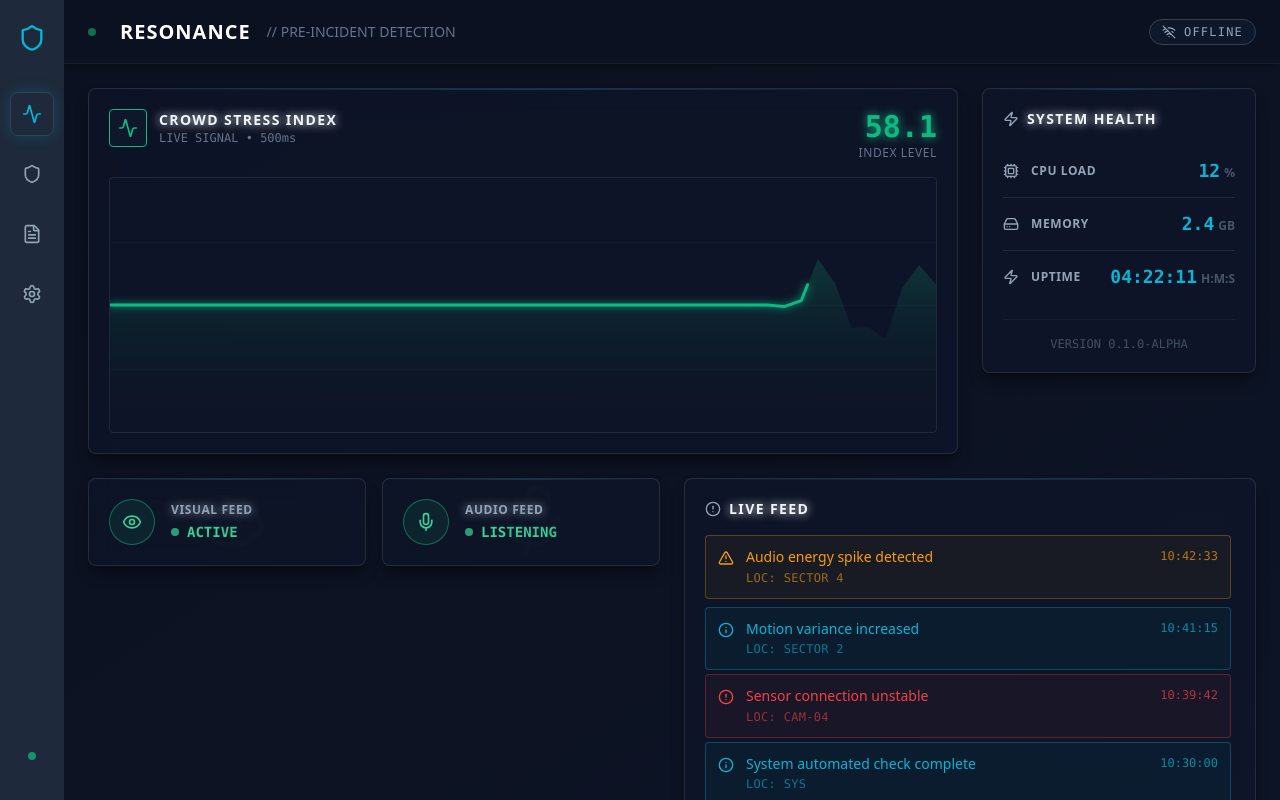
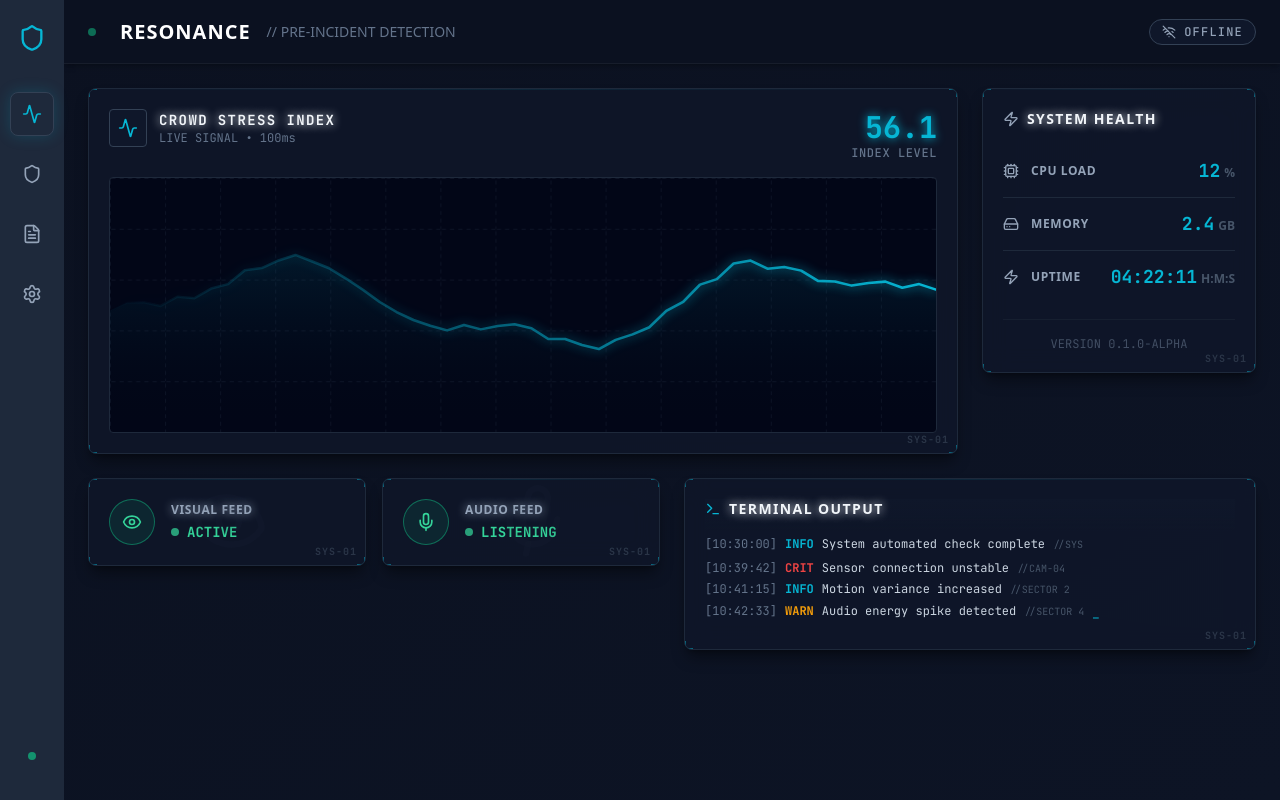
Before and after one commit to Rexy-5097/RESONANCE, a React (Vite) app: page / in a window 1280 px wide. Built offline with nearby package versions, Linux system fonts and the light colour scheme.

Commit message:
feat(ui): finalize cinematic dashboard components

```diff
--- a/src/components/dashboard/AlertFeed.jsx
+++ b/src/components/dashboard/AlertFeed.jsx
@@ -1,56 +1,68 @@
 import React from 'react';
-import { AlertTriangle, AlertCircle, Info } from 'lucide-react';
+import { Terminal } from 'lucide-react';
 import CyberCard from '../ui/CyberCard';
 
+// Mock data (Chronological: Oldest -> Newest for Terminal handling)
 const mockAlerts = [
+    { id: 4, type: 'info', message: 'System automated check complete', time: '10:30:00', loc: 'SYS' },
+    { id: 3, type: 'crit', message: 'Sensor connection unstable', time: '10:39:42', loc: 'Cam-04' },
+    { id: 2, type: 'info', message: 'Motion variance increased', time: '10:41:15', loc: 'Sector 2' },
     { id: 1, type: 'warn', message: 'Audio energy spike detected', time: '10:42:33', loc: 'Sector 4' },
-    { id: 2, type: 'info', message: 'Motion variance increased', time: '10:41:15', loc: 'Sector 2' },
-    { id: 3, type: 'crit', message: 'Sensor connection unstable', time: '10:39:42', loc: 'Cam-04' },
-    { id: 4, type: 'info', message: 'System automated check complete', time: '10:30:00', loc: 'SYS' },
 ];
 
-const AlertItem = ({ alert }) => {
-    const colors = {
-        warn: 'text-signal-warn border-signal-warn/30 bg-signal-warn/5',
-        crit: 'text-signal-crit border-signal-crit/30 bg-signal-crit/5',
-        info: 'text-tech-cyan border-tech-cyan/30 bg-tech-cyan/5',
+const AlertItem = ({ alert, isLatest }) => {
+    const typeLabel = {
+        warn: 'WARN',
+        crit: 'CRIT',
+        info: 'INFO',
     };
 
-    const Icons = {
-        warn: AlertTriangle,
-        crit: AlertCircle,
-        info: Info,
+    const colors = {
+        warn: 'text-signal-warn',
+        crit: 'text-signal-crit',
+        info: 'text-tech-cyan',
     };
 
-    const Icon = Icons[alert.type];
-
     return (
-        <div className={`flex items-start gap-3 p-3 rounded border mb-2 last:mb-0 ${colors[alert.type]}`}>
-            <Icon size={16} className="mt-0.5 shrink-0" />
-            <div className="flex-1">
-                <div className="flex justify-between items-start">
-                    <span className="text-sm font-medium leading-tight">{alert.message}</span>
-                    <span className="text-xs opacity-70 font-mono whitespace-nowrap ml-2">{alert.time}</span>
-                </div>
-                <p className="text-xs opacity-60 mt-1 font-mono uppercase tracking-wide">LOC: {alert.loc}</p>
-            </div>
+        <div className="font-mono text-xs mb-1 last:mb-0 leading-relaxed">
+            <span className="text-slate-500 mr-2">[{alert.time}]</span>
+            <span className={`${colors[alert.type]} mr-2 font-bold`}>
+                {typeLabel[alert.type]}
+            </span>
+            <span className="text-slate-300">
+                {alert.message}
+            </span>
+            <span className="text-slate-600 mx-2 text-[10px] uppercase">
+                //{alert.loc}
+            </span>
+            {isLatest && (
+                <span className="animate-pulse font-bold text-tech-cyan inline-block translate-y-[2px]">_</span>
+            )}
         </div>
     );
 };
 
 const AlertFeed = () => {
     return (
-        <CyberCard className="flex flex-col h-full">
-            <h3 className="text-slate-100 font-bold uppercase tracking-widest text-sm mb-4 flex items-center gap-2 glow-text">
-                <AlertCircle size={16} className="text-slate-400" />
-                Live Feed
+        <CyberCard className="flex flex-col h-full relative" title="System Logs">
+            <div className="absolute top-0 left-0 w-full h-8 bg-gradient-to-b from-slate-900 via-slate-900/80 to-transparent z-10 pointer-events-none" />
+
+            <h3 className="text-slate-100 font-bold uppercase tracking-widest text-sm mb-4 flex items-center gap-2 glow-text relative z-20">
+                <Terminal size={16} className="text-tech-cyan" />
+                Terminal Output
             </h3>
-            <div className="flex-1 overflow-y-auto pr-1 space-y-1 custom-scrollbar">
-                {mockAlerts.map(alert => (
-                    <AlertItem key={alert.id} alert={alert} />
-                ))}
-                {/* Gradient fade at bottom */}
-                <div className="h-4" />
+
+            <div className="flex-1 overflow-y-auto pr-1 custom-scrollbar flex flex-col justify-end min-h-0 relative">
+                {/* Mask to fade top (older logs) */}
+                <div className="space-y-0.5 pb-2">
+                    {mockAlerts.map((alert, index) => (
+                        <AlertItem
+                            key={alert.id}
+                            alert={alert}
+                            isLatest={index === mockAlerts.length - 1}
+                        />
+                    ))}
+                </div>
             </div>
         </CyberCard>
     );
--- a/src/components/dashboard/PulseMonitor.jsx
+++ b/src/components/dashboard/PulseMonitor.jsx
@@ -17,7 +17,7 @@ const PulseMonitor = () => {
                 return [...prev.slice(1), val];
             });
         };
-        const interval = setInterval(updateSignal, 500);
+        const interval = setInterval(updateSignal, 100); // Faster update for oscilloscope feel
         return () => clearInterval(interval);
     }, []);
 
@@ -32,74 +32,77 @@ const PulseMonitor = () => {
     const currentValue = data[data.length - 1];
 
     const getStatusColor = (val) => {
-        if (val > 80) return 'text-signal-crit border-signal-crit shadow-signal-crit/20';
-        if (val > 60) return 'text-signal-warn border-signal-warn shadow-signal-warn/20';
-        return 'text-signal-safe border-signal-safe shadow-signal-safe/20';
+        if (val > 80) return 'text-signal-crit shadow-signal-crit/20';
+        if (val > 60) return 'text-signal-warn shadow-signal-warn/20';
+        return 'text-tech-cyan shadow-tech-cyan/20';
     }
 
     const statusClass = getStatusColor(currentValue);
-    const glowColor = currentValue > 80 ? '#EF4444' : currentValue > 60 ? '#F59E0B' : '#10B981';
+    // Use Cyan as default, Red/Orange for alerts
+    const glowColor = currentValue > 80 ? '#EF4444' : currentValue > 60 ? '#F59E0B' : '#06B6D4';
 
     return (
         <CyberCard className="col-span-2 group">
             <div className="flex justify-between items-start mb-4">
                 <div className="flex items-center gap-3">
-                    <div className={clsx("p-2 rounded bg-slate-900 border transition-colors duration-500", statusClass.split(' ')[1])}>
+                    <div className="p-2 rounded bg-slate-900 border border-slate-700">
                         <Activity size={20} className={statusClass.split(' ')[0]} />
                     </div>
                     <div>
-                        <h3 className="text-sm font-bold text-slate-100 uppercase tracking-widest glow-text">Crowd Stress Index</h3>
-                        <p className="text-xs text-slate-500 font-mono">LIVE SIGNAL • 500ms</p>
+                        <h3 className="text-sm font-bold text-slate-100 uppercase tracking-widest glow-text font-mono">Crowd Stress Index</h3>
+                        <p className="text-xs text-slate-500 font-mono">LIVE SIGNAL • 100ms</p>
                     </div>
                 </div>
                 <div className="text-right">
                     <div className={clsx("text-3xl font-mono font-bold transition-colors duration-300 glow-text", statusClass.split(' ')[0])}>
                         {currentValue.toFixed(1)}
                     </div>
-                    <p className="text-xs text-slate-500 uppercase font-medium tracking-wider">Index Level</p>
+                    <p className="text-xs text-slate-500 uppercase font-medium tracking-wider font-mono">Index Level</p>
                 </div>
             </div>
 
-            <div className="h-64 bg-slate-900/50 rounded border border-slate-800 relative w-full overflow-hidden">
-                {/* Grid Lines */}
-                {[0.25, 0.5, 0.75].map(p => (
-                    <div key={p} className="absolute w-full border-t border-slate-800/30" style={{ top: `${p * 100}%` }} />
-                ))}
+            <div className="h-64 bg-slate-950 rounded border border-slate-800 relative w-full overflow-hidden">
+                <svg width="100%" height="100%" viewBox={`0 0 ${width} ${height}`} preserveAspectRatio="none" className="absolute inset-0">
+                    <defs>
+                        {/* Grid Pattern */}
+                        <pattern id="grid" width="40" height="40" patternUnits="userSpaceOnUse">
+                            <path d="M 40 0 L 0 0 0 40" fill="none" stroke="#334155" strokeWidth="1" strokeDasharray="3 3" opacity="0.3" />
+                        </pattern>
 
-                <svg width="100%" height="100%" viewBox={`0 0 ${width} ${height}`} preserveAspectRatio="none" className="absolute inset-0 overflow-visible">
+                        {/* Stroke Gradient: Fade from transparent (left/old) to color (right/new) */}
+                        <linearGradient id="stroke-gradient" x1="0%" y1="0%" x2="100%" y2="0%">
+                            <stop offset="0%" stopColor={glowColor} stopOpacity="0" />
+                            <stop offset="20%" stopColor={glowColor} stopOpacity="0.2" />
+                            <stop offset="100%" stopColor={glowColor} stopOpacity="1" />
+                        </linearGradient>
 
-                    <defs>
-                        <filter id="glow-filter" x="-20%" y="-20%" width="140%" height="140%">
-                            <feGaussianBlur stdDeviation="3" result="blur" />
-                            <feComposite in="SourceGraphic" in2="blur" operator="over" />
-                        </filter>
+                        {/* Fill Gradient */}
                         <linearGradient id="fill-gradient" x1="0" x2="0" y1="0" y2="1">
-                            <stop offset="0%" stopColor={glowColor} stopOpacity="0.2" />
+                            <stop offset="0%" stopColor={glowColor} stopOpacity="0.1" />
                             <stop offset="100%" stopColor="transparent" stopOpacity="0" />
                         </linearGradient>
                     </defs>
 
-                    {/* Filled Area */}
+                    {/* Background Grid */}
+                    <rect width="100%" height="100%" fill="url(#grid)" />
+
+                    {/* Filled Area - Subtle */}
                     <path
                         d={`M0,${height} L${points} L${width},${height} Z`}
                         fill="url(#fill-gradient)"
-                        className="transition-colors duration-500"
+                        className="transition-colors duration-300"
                     />
 
-                    {/* Animated Path */}
+                    {/* Main Trace using Gradient Stroke */}
                     <motion.path
-                        d={`M${points.split(' ')[0]} L${points}`} // Move to start then draw line
+                        d={`M${points.split(' ')[0]} L${points}`}
                         fill="none"
-                        stroke={glowColor}
-                        strokeWidth="3"
+                        stroke="url(#stroke-gradient)"
+                        strokeWidth="2"
                         strokeLinecap="round"
                         strokeLinejoin="round"
-                        filter="url(#glow-filter)"
-                        initial={{ pathLength: 0, opacity: 0 }}
-                        animate={{ pathLength: 1, opacity: 1 }}
-                        transition={{ duration: 1.5, ease: "easeInOut" }}
-                        vectorEffect="non-scaling-stroke"
-                        className="transition-colors duration-500"
+                        style={{ filter: `drop-shadow(0 0 4px ${glowColor})` }}
+                        className="transition-colors duration-300"
                     />
                 </svg>
             </div>
--- a/src/components/ui/CyberCard.jsx
+++ b/src/components/ui/CyberCard.jsx
@@ -2,11 +2,11 @@ import React from 'react';
 import { motion } from 'framer-motion';
 import clsx from 'clsx';
 
-const CyberCard = ({ children, className, hover = true, noPadding = false }) => {
+const CyberCard = ({ children, className, hover = true, noPadding = false, title }) => {
     return (
         <motion.div
             className={clsx(
-                "relative overflow-hidden rounded-lg bg-slate-900/60 backdrop-blur-md border border-white/10 shadow-lg",
+                "relative overflow-hidden rounded-lg bg-slate-900/80 backdrop-blur-md border border-slate-800 shadow-lg",
                 "shadow-black/40",
                 noPadding ? "p-0" : "p-5",
                 className
@@ -14,15 +14,29 @@ const CyberCard = ({ children, className, hover = true, noPadding = false }) =>
             initial={{ opacity: 0, scale: 0.98 }}
             animate={{ opacity: 1, scale: 1 }}
             whileHover={hover ? {
-                scale: 1.01,
-                backgroundColor: "rgba(15, 23, 42, 0.7)",
-                borderColor: "rgba(255, 255, 255, 0.15)",
-                boxShadow: "0 20px 25px -5px rgba(0, 0, 0, 0.5), 0 0 15px rgba(6, 182, 212, 0.1)"
+                scale: 1.005, // Reduced scale for "Technical" feel
+                borderColor: "rgba(6, 182, 212, 0.3)",
+                boxShadow: "0 10px 30px -10px rgba(0, 0, 0, 0.5), 0 0 20px rgba(6, 182, 212, 0.05)"
             } : {}}
-            transition={{ duration: 0.4, ease: "easeOut" }}
+            transition={{ duration: 0.2, ease: "easeOut" }} // Snappier transition
         >
+            {/* Corner Accents - Ruggedized Logic */}
+            <div className="absolute top-0 left-0 w-2 h-2 border-t border-l border-tech-cyan/50 rounded-tl" />
+            <div className="absolute top-0 right-0 w-2 h-2 border-t border-r border-tech-cyan/50 rounded-tr" />
+            <div className="absolute bottom-0 left-0 w-2 h-2 border-b border-l border-tech-cyan/50 rounded-bl" />
+
+            {/* Tech ID Label */}
+            <div className="absolute bottom-1 right-2 pointer-events-none">
+                <span className="text-[10px] text-slate-600 font-mono tracking-widest opacity-50 font-bold">
+                    SYS-01
+                </span>
+            </div>
+
+            {/* Bottom-right Corner Accent (Visual only, behind text) */}
+            <div className="absolute bottom-0 right-0 w-2 h-2 border-b border-r border-tech-cyan/50 rounded-br" />
+
             {/* Searchlight/Glow effect at top */}
-            <div className="absolute top-0 left-0 right-0 h-px bg-gradient-to-r from-transparent via-tech-cyan/50 to-transparent opacity-50" />
+            <div className="absolute top-0 left-0 right-0 h-px bg-gradient-to-r from-transparent via-tech-cyan/20 to-transparent opacity-50" />
 
             {/* Content */}
             <div className="relative z-10 h-full">
--- a/src/index.css
+++ b/src/index.css
@@ -1,6 +1,14 @@
+@import url('https://fonts.googleapis.com/css2?family=JetBrains+Mono:wght@400;500;700&display=swap');
+
 @tailwind base;
 @tailwind components;
 @tailwind utilities;
+
+@layer utilities {
+  .font-mono {
+    font-family: 'JetBrains Mono', monospace;
+  }
+}
 
 @layer base {
   body {
```
